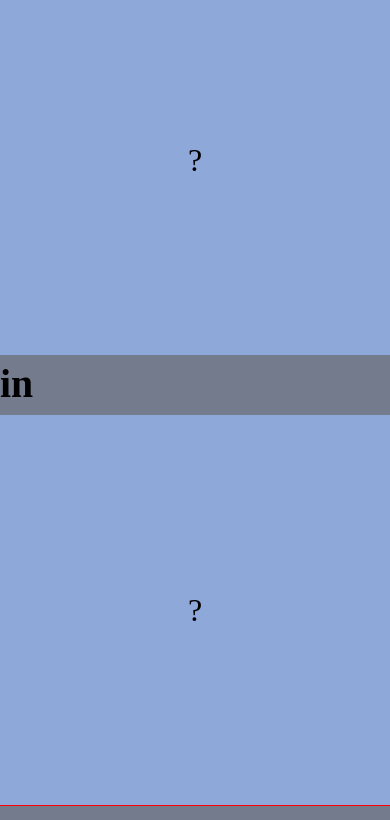
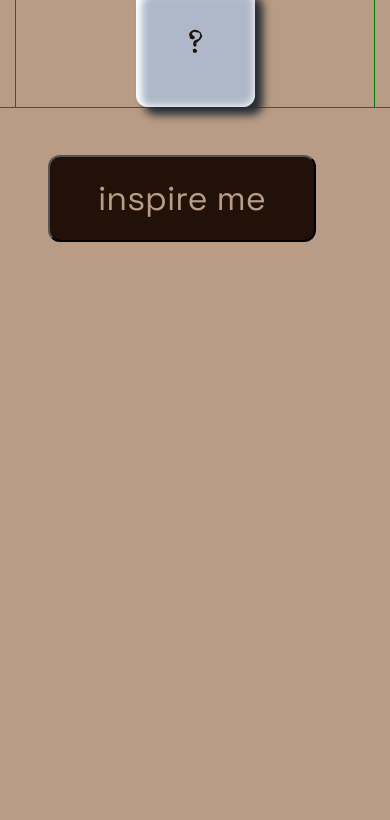
Before and after one commit to katlukens/draw-dice, a plain HTML site: page index.html in a window 390 px wide. Shown: the part 646-1466 px from the top of the page. After the commit the page ends 936 px from the top, so only its background shows below. Drawn offline with nearby package versions, Linux system fonts and the light colour scheme.

Commit message:
styled boxes. still no media query.

```diff
--- a/index.html
+++ b/index.html
@@ -4,10 +4,10 @@
     <link rel="preconnect" href="https://fonts.googleapis.com" />
     <link rel="preconnect" href="https://fonts.gstatic.com" crossorigin />
     <link
-      href="https://fonts.googleapis.com/css2?family=Fraunces:opsz,wght@9..144,700&family=Montserrat:wght@500;700&display=swap"
+      href="https://fonts.googleapis.com/css2?family=Space+Grotesk:wght@400;500&family=Special+Elite&display=swap"
       rel="stylesheet"
     />
-    <link rel="stylesheet" href="style.css" />
+    <link rel="stylesheet" href="styles.css" />
   </head>
 
 
@@ -18,15 +18,15 @@
           <div>
             <ul>
               <div class="split">
-                <div>
+                <div class="dice">
                     <li class="prompt">
-                      <h3>Draw a</h3>
+                      <h3>draw a</h3>
                       <div class="square">
                         <p class="d6" id="noun">?</p>
                       </div>
                     </li>
                 </div>
-                <div>
+                <div class="dice">
                     <li class="prompt">
                       <h3>that is</h3>
                       <div class="square">
@@ -34,9 +34,9 @@
                       </div>
                     </li>
                 </div>
-                <div>
+                <div class="dice">
                   <li class="prompt">
-                    <h3>in</h3>
+                    <h3>within</h3>
                     <div class="square">
                       <p class="d6" id="time">?</p>
                     </div>
@@ -48,7 +48,7 @@
       </div>
     </main>
     <!-- <p id="hi">Hello, Travis.</p> -->
-    <button class="btn">roll dice</button>
+    <button class="btn">inspire me</button>
     <script src="scripts.js"></script>
   </body>
 </html>
--- /dev/null
+++ b/styles.css
@@ -0,0 +1,150 @@
+:root {
+  --ff-sans: 'Space Grotesk', sans-serif;
+  --ff-serif: 'Special Elite', serif;
+
+  /* small screen font-sizes */
+  --fs-200: 0.75rem;
+  --fs-300: 1rem;
+  --fs-400: 1.25rem;
+  --fs-500: 1.375rem;
+  --fs-600: 1.75rem;
+  --fs-700: 2rem;
+  --fs-900: 2.125rem;
+
+  --fw-200: 200;
+  --fw-300: 300;
+  --fw-400: 400;
+  --fw-700: 700;
+
+  --clr-neutral-100: #211108;
+  --clr-neutral-200: #252C34;
+  --clr-neutral-300: ;
+  --clr-neutral-400: ;
+  --clr-neutral-500: ;
+  --clr-neutral-900: ;
+
+  --clr-primary-300: #B89C85;
+  --clr-primary-400: #AEB8C8;
+
+  --br: 1rem;
+  --spacer: 1rem;
+}
+
+@media (min-width: 40em) {
+  :root {
+    --fs-400: 1.375rem;
+    --fs-500: 1.75rem;
+    --fs-600: 2.125rem;
+    --fs-900: 4.25rem;
+  }
+}
+
+/*
+  Josh's Custom CSS Reset
+  https://www.joshwcomeau.com/css/custom-css-reset/
+*/
+
+*, *::before, *::after {
+    box-sizing: border-box;
+  }
+
+  * {
+    margin: 0;
+  }
+
+  /* html, body {
+    height: 100%;
+  } */
+
+  body {
+    line-height: 1.5;
+    -webkit-font-smoothing: antialiased;
+  }
+
+  img, picture, video, canvas, svg {
+    display: block;
+    max-width: 100%;
+  }
+
+  input, button, textarea, select {
+    font: inherit;
+  }
+
+  p, h1, h2, h3, h4, h5, h6 {
+    overflow-wrap: break-word;
+    /* margin: 0; */
+  }
+
+  ul,
+  ol,
+  ul[class],
+  ol[class] {
+    list-style: none;
+    padding: 0;
+  }
+
+  /* #root, #__next {
+    isolation: isolate;
+  } */
+
+  /* base layer */
+
+  body {
+    background: var(--clr-primary-300);
+    font-size: var(--fs-900);
+    font-family: var(--ff-sans);
+    color: var(--clr-neutral-100);
+  }
+
+  .container {
+    outline: 1px solid red;
+    padding: 0 var(--spacer);
+    max-width: 60rem;
+    margin: 0 auto;
+    align-items: center;
+    text-align: center;
+    justify-content: center;
+    gap: 2rem;
+  }
+
+  .dice {
+    display: flex;
+    justify-content: center;
+    outline: 1px solid green;
+  }
+
+  /* dice */
+
+  .square {
+    aspect-ratio: 1/1;
+    width: 100%;
+    background: var(--clr-primary-400);
+    text-align: center;
+    contain: strict;
+    border-radius: .75rem;
+    box-shadow: .5rem .5rem .5rem #252C34, .35rem .35rem .5rem white inset, -.05rem -.05rem .5rem white inset;
+  }
+
+  .square p {
+    margin: 0;
+    position: absolute;
+    top: 50%;
+    left: 50%;
+    -ms-transform: translate(-50%, -50%);
+    transform: translate(-50%, -50%);
+  }
+
+  .d6 {
+    font-size: var(--fs-700);
+    font-family: var(--ff-serif);
+  }
+
+  /* button */
+
+  .btn {
+    margin: 3rem;
+    padding: 1rem 3rem;
+    background: var(--clr-neutral-100);
+    color: var(--clr-primary-300);
+    border-radius: .75rem;
+  }
```
